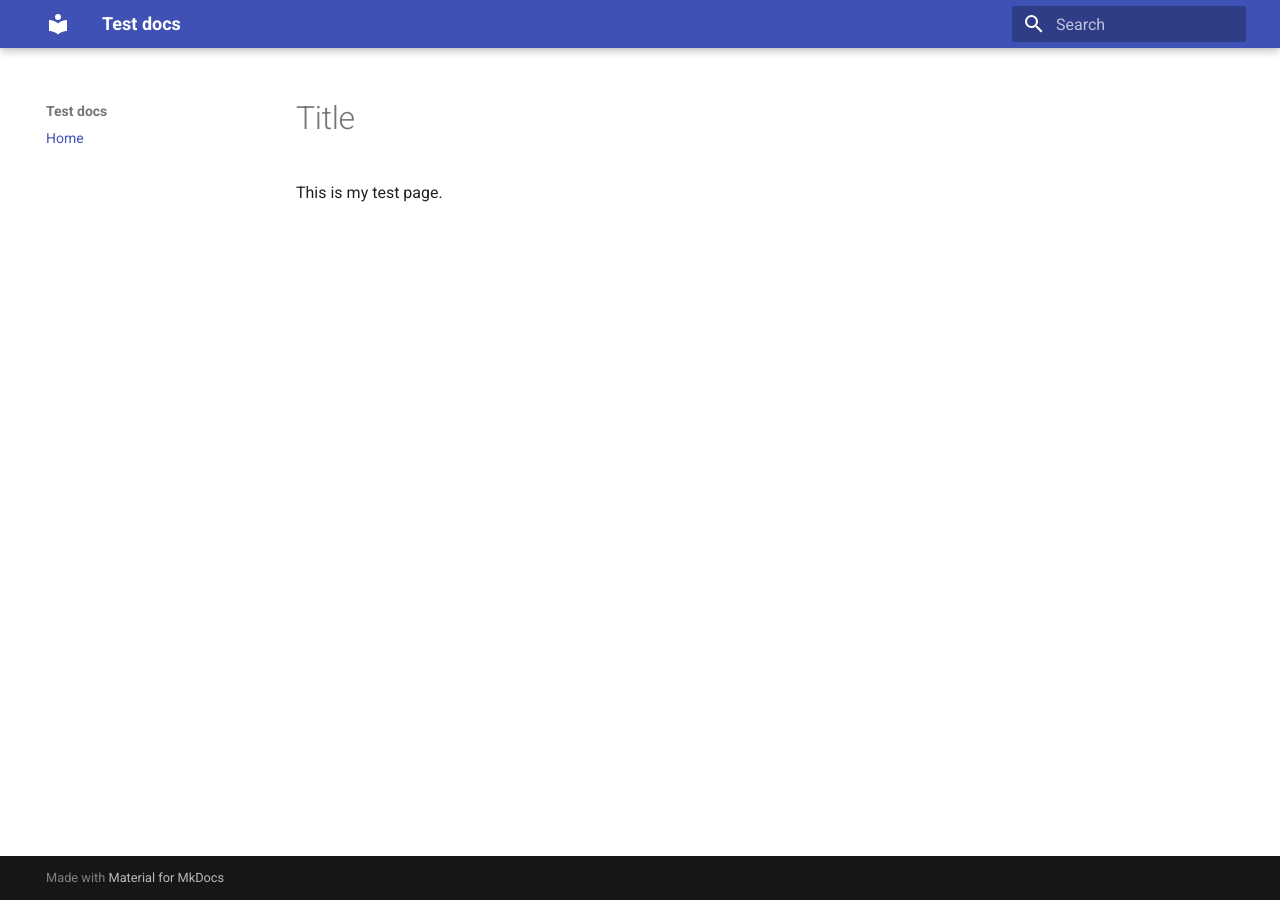
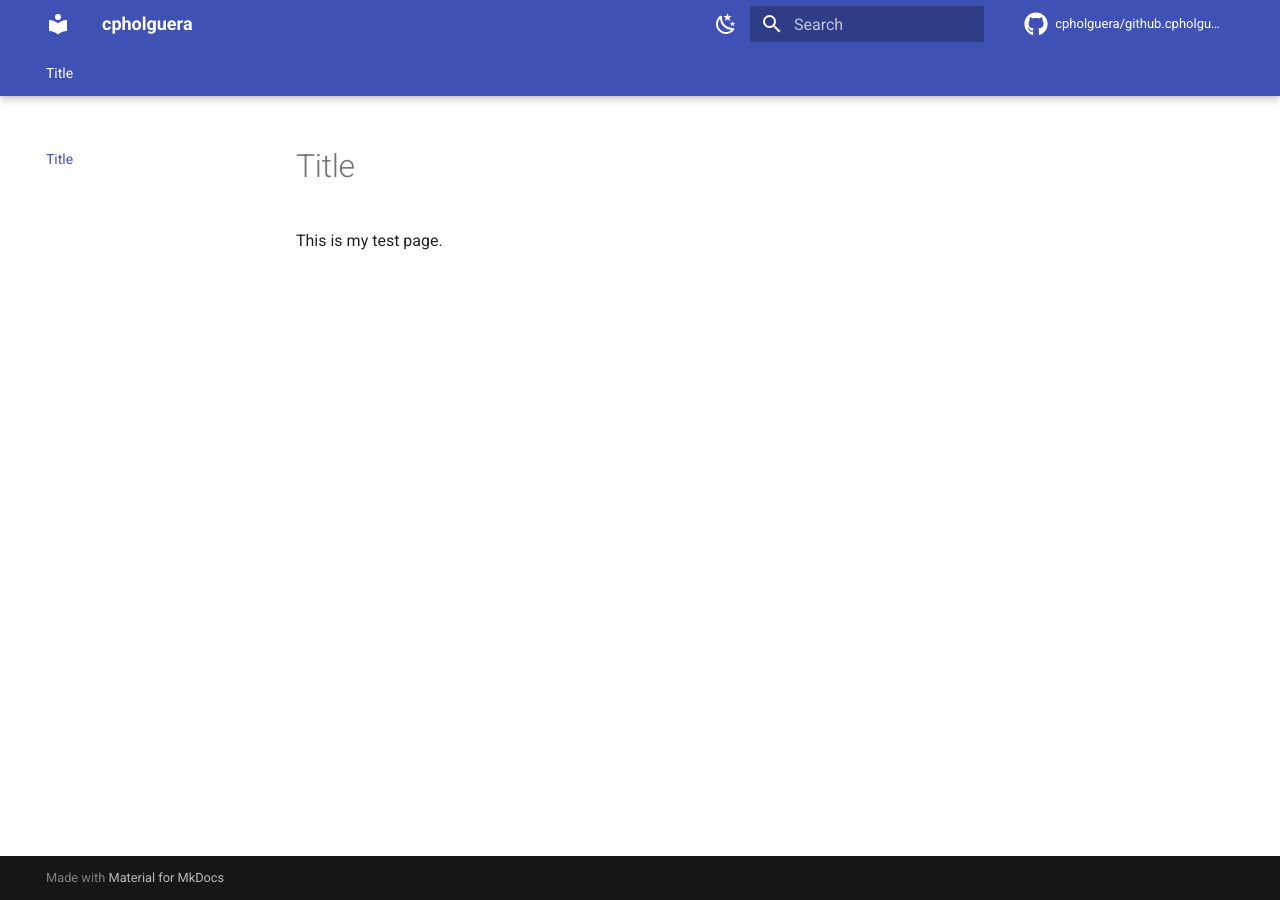
Before and after one commit to cpholguera/cpholguera.github.io, an MkDocs documentation site: the page built from docs/index.md, in a window 1280 px wide. Built offline with MkDocs 1.6.1 and Material for MkDocs 9.7.7, drawn with Linux system fonts in a browser that asks for light colours; comment, search, counter and statistics services are not loaded.

Commit message:
update mkdocs.yml

```diff
--- a/mkdocs.yml
+++ b/mkdocs.yml
@@ -1,8 +1,46 @@
-site_name: Test docs
-site_description: 'A docs test'
-site_author: 'Carlos Holguera'
-docs_dir: docs/
-nav:
-    - Home: index.md
+site_name: cpholguera
+# use_directory_urls: false # only set for mkdocs build
 theme:
-  name: 'material'
+  name: material
+  # custom_dir: overrides
+  # logo: assets/logo.png
+  # favicon: assets/logo.png
+  icon:
+    repo: fontawesome/brands/github
+  features:
+    - search.suggest
+    - search.highlight
+    - search.share
+    - navigation.instant
+    - navigation.expand
+    - navigation.tabs
+    - navigation.tabs.sticky
+  # extra_css:
+  #   - stylesheets/extra.css
+  palette:
+    - scheme: default
+      toggle:
+        icon: material/weather-night
+        name: Switch to dark mode
+    - scheme: slate
+      toggle:
+        icon: material/weather-sunny
+        name: Switch to light mode
+repo_url: https://github.com/cpholguera/github.cpholguera.com
+repo_name: cpholguera/github.cpholguera.com
+plugins:
+  - search
+  - mermaid2
+markdown_extensions:
+  - meta
+  - toc:
+      permalink: true
+  - admonition
+  - pymdownx.details
+  - pymdownx.superfences
+  - pymdownx.emoji:
+      emoji_index: !!python/name:materialx.emoji.twemoji
+      emoji_generator: !!python/name:materialx.emoji.to_svg
+  - pymdownx.progressbar
+
+# display metadata: https://www.dirigible.io/blogs/2021/11/2/material-blogging-capabilities/
--- /dev/null
+++ b/requirements.txt
@@ -0,0 +1,3 @@
+mkdocs
+mkdocs-material
+mkdocs-mermaid2-plugin
```
